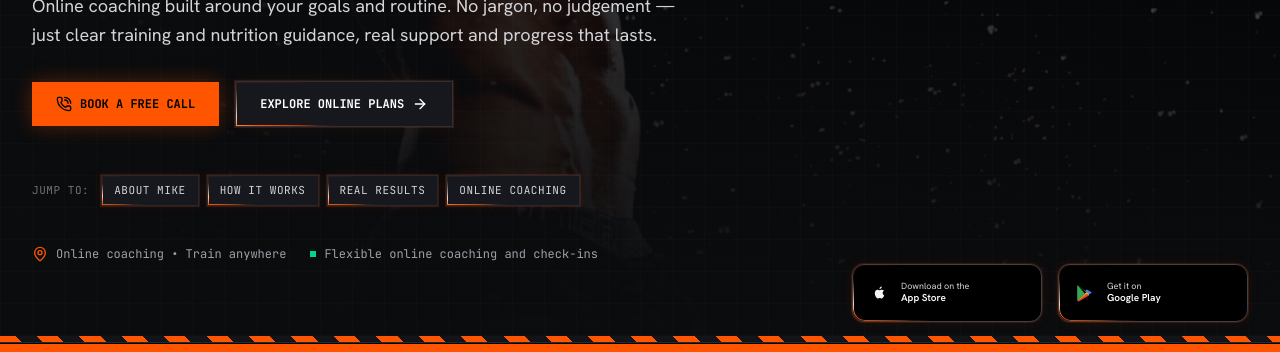
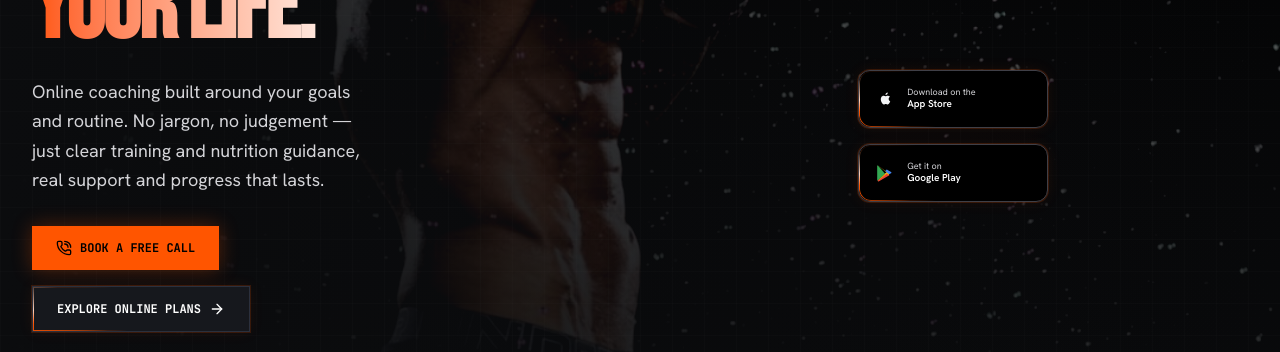
Before and after one commit to chriscallaghan2012/mwfitness, a React (Vite) app: page / in a window 1280 px wide. Shown: the part 443-795 px from the top of the page. Built offline with nearby package versions, Linux system fonts and the light colour scheme; no server answers.

Commit message:
Align homepage hero store badges and add Mike intro

```diff
--- a/src/components/screens/HomeScreen.tsx
+++ b/src/components/screens/HomeScreen.tsx
@@ -67,8 +67,8 @@ export const HomeScreen: React.FC<HomeScreenProps> = ({ onSelectScreen, onOpenBo
           <div className="absolute inset-0 bg-grid-pattern opacity-40"></div>
         </div>
 
-        <div className="relative z-10 max-w-7xl mx-auto px-4 sm:px-6 lg:px-8 py-14 sm:py-20 w-full">
-          <div className="max-w-3xl space-y-6">
+        <div className="relative z-10 mx-auto grid w-full max-w-7xl grid-cols-1 items-center gap-8 px-4 py-14 sm:px-6 sm:py-20 lg:grid-cols-[minmax(0,1fr)_220px] lg:px-8">
+          <div className="w-full max-w-3xl space-y-6">
             <div className="inline-flex items-center gap-2 px-3 py-1 bg-[#16181e]/90 border border-[#ff5500]/60 text-xs font-mono text-[#ff5500] uppercase tracking-widest backdrop-blur-sm">
               <span className="w-1.5 h-1.5 bg-[#ff5500] animate-pulse"></span>
               <span>Welcome to MWFitnessUK</span>
@@ -128,9 +128,9 @@ export const HomeScreen: React.FC<HomeScreenProps> = ({ onSelectScreen, onOpenBo
         </div>
         <div aria-hidden="true" className="industrial-stripe absolute bottom-0 left-0 z-20" />
 
-      <div className="relative z-20 mx-auto mt-2 flex w-full max-w-7xl justify-center px-4 pb-6 sm:px-6 lg:absolute lg:bottom-5 lg:right-8 lg:mx-0 lg:mt-0 lg:w-auto lg:justify-end lg:px-0 lg:pb-0">
-        <StoreBadges compact />
-      </div>
+      <div className="relative z-20 flex w-full items-center justify-center lg:justify-self-end">
+          <div className="w-full max-w-[220px]"><StoreBadges compact stacked /></div>
+        </div>
     </section>
 
       {/* 2. INDUSTRIAL TICKER TAPE BANNER */}
@@ -163,6 +163,7 @@ export const HomeScreen: React.FC<HomeScreenProps> = ({ onSelectScreen, onOpenBo
             <h2 className="font-display text-4xl sm:text-5xl text-white uppercase tracking-tight">
               MEET MIKE. YOUR ONLINE COACH.
             </h2>
+            <p className="mt-4 max-w-3xl text-sm leading-relaxed text-zinc-400 sm:text-base">I’m Mike, and I help busy people build strength, confidence and healthier routines through practical online coaching. Your plan is shaped around your goals, your schedule and real life — with clear training and nutrition guidance, plus support to help you stay consistent.</p>
             <div aria-hidden="true" className="industrial-stripe industrial-stripe--marker" />
           </div>
           <button onClick={() => onOpenBookCall()}
```
